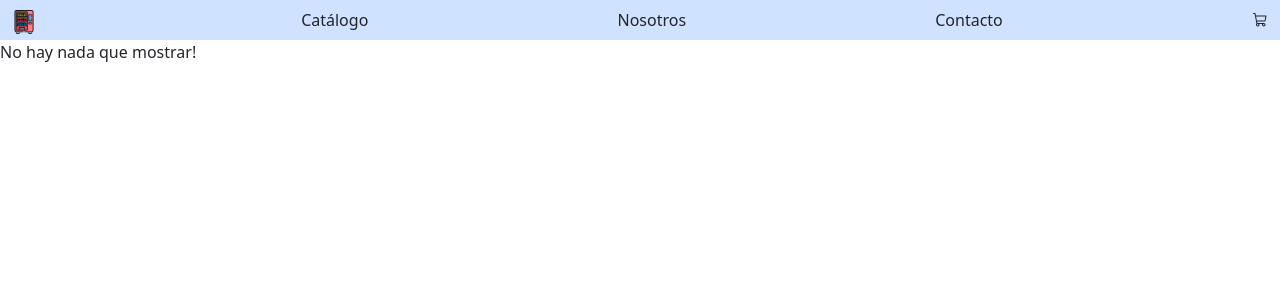
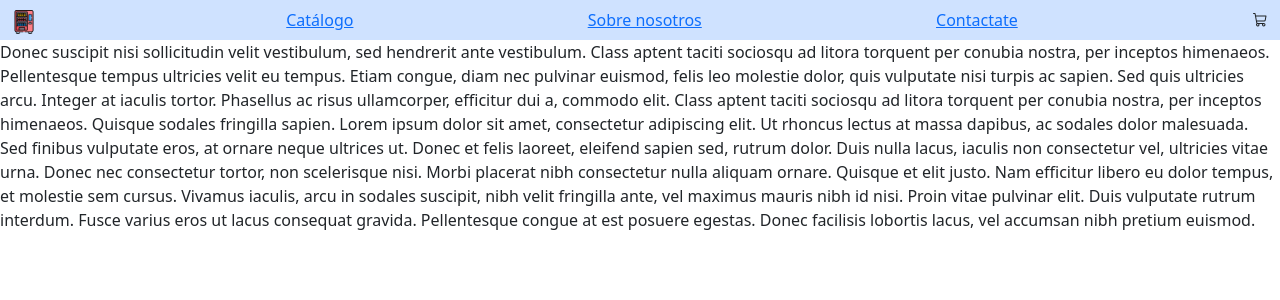
Before and after one commit to mkaimakamian/CreaTuLanding1-kaimakamian, a React (Vite) app: page /aboutus in a window 1280 px wide. Shown: the top 300 px of the page. Built offline with nearby package versions, Linux system fonts and the light colour scheme.

Commit message:
Enrutamiento de las páginas

```diff
--- a/package.json
+++ b/package.json
@@ -14,7 +14,8 @@
     "bootstrap": "^5.3.6",
     "react": "^19.1.0",
     "react-bootstrap": "^2.10.9",
-    "react-dom": "^19.1.0"
+    "react-dom": "^19.1.0",
+    "react-router-dom": "^7.6.1"
   },
   "devDependencies": {
     "@eslint/js": "^9.25.0",
--- a/src/App.jsx
+++ b/src/App.jsx
@@ -4,15 +4,30 @@ import NavBar from './components/NavBar'
 import logoVM from './assets/vm.png'
 
 import 'bootstrap/dist/css/bootstrap.min.css';
+import { BrowserRouter, Outlet, Route, Routes } from 'react-router-dom';
+import Layout from './pages/layout';
+import Aboutus from './pages/aboutus';
+import Contactus from './pages/Contactus';
+import Catalog from './pages/Catalog';
+import Home from './pages/Home';
 
 function App() {
 
   return (
     < >
       {/* Loguito obtenido de <a href="https://www.flaticon.com/free-icons/vending-machine" title="vending machine icons">Vending machine icons created by Freepik - Flaticon</a> */}
-      <NavBar logo={logoVM} />
-      <ItemListContainer message="No hay nada que mostrar!" />
-
+      {/* <ItemListContainer message="No hay nada que mostrar!" /> */}
+      <BrowserRouter>
+        <Routes>
+          <Route path='/' element={<Layout />}>
+            <Route index element={<Home />} />
+            <Route path='/catalog' element={<Catalog />} />
+            <Route path='/aboutus' element={<Aboutus />} />
+            <Route path='/contactus' element={<Contactus />} />
+            <Route path='/*' element={<Error />} />
+          </Route>
+        </Routes>
+      </BrowserRouter>
 
     </>
   )
--- a/src/components/NavBar.jsx
+++ b/src/components/NavBar.jsx
@@ -1,13 +1,14 @@
 import { Container, Nav, Navbar } from "react-bootstrap"
 import CartWidget from "./CartWidget"
+import { Link, NavLink } from "react-router-dom"
 
 const NavBar = ({ logo }) => {
     return <Navbar expand="lg" className="bg-primary-subtle p-0">
         <Container fluid>
-            <Navbar.Brand href="#"><img src={logo} alt="Vending Machine logo" height="24" width="24" /></Navbar.Brand>
-            <Nav.Link href="#action1">Catálogo</Nav.Link>
-            <Nav.Link href="#action2">Nosotros</Nav.Link>
-            <Nav.Link href="#action3">Contacto</Nav.Link>
+            <Navbar.Brand><Link to={"/"}><img src={logo} alt="Vending Machine logo" height="24" width="24" /></Link></Navbar.Brand>
+            <NavLink to={"/catalog"}>Catálogo</NavLink>
+            <NavLink to={"/aboutus"}>Sobre nosotros</NavLink>
+            <NavLink to={"/contactus"}>Contactate</NavLink>
             <CartWidget />
         </Container>
     </Navbar>
--- /dev/null
+++ b/src/pages/Aboutus.jsx
@@ -0,0 +1,7 @@
+export default function Aboutus() {
+    return (
+        <div> Donec suscipit nisi sollicitudin velit vestibulum, sed hendrerit ante vestibulum. Class aptent taciti sociosqu ad litora torquent per conubia nostra, per inceptos himenaeos. Pellentesque tempus ultricies velit eu tempus. Etiam congue, diam nec pulvinar euismod, felis leo molestie dolor, quis vulputate nisi turpis ac sapien. Sed quis ultricies arcu. Integer at iaculis tortor. Phasellus ac risus ullamcorper, efficitur dui a, commodo elit. Class aptent taciti sociosqu ad litora torquent per conubia nostra, per inceptos himenaeos. Quisque sodales fringilla sapien. Lorem ipsum dolor sit amet, consectetur adipiscing elit. Ut rhoncus lectus at massa dapibus, ac sodales dolor malesuada. Sed finibus vulputate eros, at ornare neque ultrices ut.
+
+            Donec et felis laoreet, eleifend sapien sed, rutrum dolor. Duis nulla lacus, iaculis non consectetur vel, ultricies vitae urna. Donec nec consectetur tortor, non scelerisque nisi. Morbi placerat nibh consectetur nulla aliquam ornare. Quisque et elit justo. Nam efficitur libero eu dolor tempus, et molestie sem cursus. Vivamus iaculis, arcu in sodales suscipit, nibh velit fringilla ante, vel maximus mauris nibh id nisi. Proin vitae pulvinar elit. Duis vulputate rutrum interdum. Fusce varius eros ut lacus consequat gravida. Pellentesque congue at est posuere egestas. Donec facilisis lobortis lacus, vel accumsan nibh pretium euismod. </div>
+    )
+}
--- /dev/null
+++ b/src/pages/Catalog.jsx
@@ -0,0 +1,6 @@
+
+export default function Catalog() {
+    return (
+        <div>Catalog</div>
+    )
+}
--- /dev/null
+++ b/src/pages/Contactus.jsx
@@ -0,0 +1,5 @@
+export default function Contactus() {
+    return (
+        <div>Contactus</div>
+    )
+}
--- /dev/null
+++ b/src/pages/Home.jsx
@@ -0,0 +1,7 @@
+import React from 'react'
+
+export default function Home() {
+    return (
+        <div>Home</div>
+    )
+}
--- /dev/null
+++ b/src/pages/Layout.jsx
@@ -0,0 +1,14 @@
+import { Outlet } from "react-router-dom";
+import NavBar from "../components/NavBar";
+import logoVM from '../assets/vm.png'
+
+
+export default function Layout() {
+
+    return (
+        <>
+            <NavBar logo={logoVM} />
+            <Outlet />
+        </>
+    )
+}
```
Also changed, not shown: src/pages/Error.jsx (added, +7 -0 lines), 1 other file (tests, documents, lock files or other folders).
